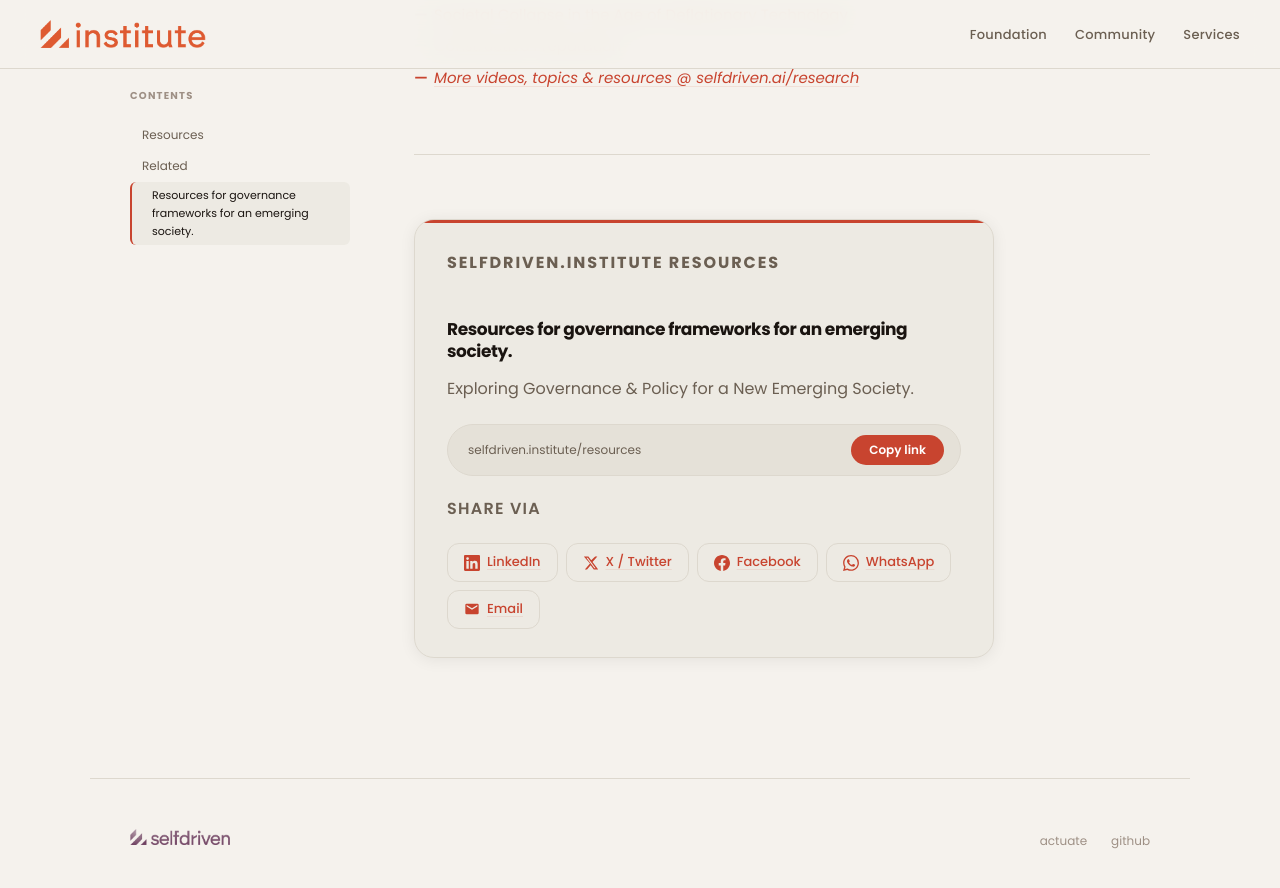
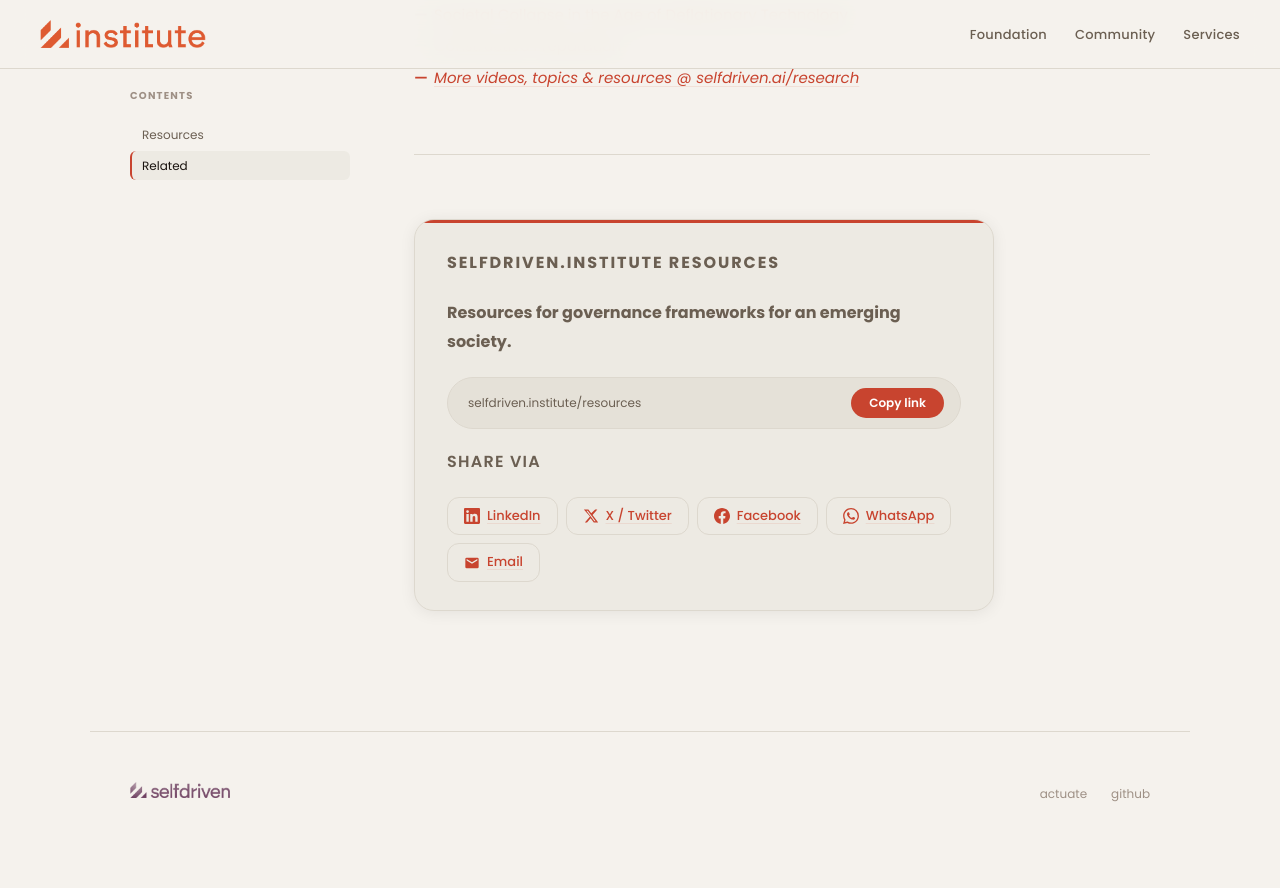
Before and after one commit to selfdriven-foundation/selfdriven-institute, a Jekyll site: the page built from docs/pages/resources.md, in a window 1280 px wide and 900 px high, scrolled down 601 px. Shown: the top 888 px of the window. Built offline with Jekyll 4.4.1, drawn with Linux system fonts in a browser that asks for light colours; after the commit the page ends 1455 px from its top, so only the background shows below that.

Commit message:
resources

```diff
--- a/docs/pages/resources.md
+++ b/docs/pages/resources.md
@@ -25,8 +25,7 @@ description: "selfdriven Institute — resources for governance frameworks for a
 
 <div class="sd-share-card" id="sd-share">
   <p class="sd-share-eyebrow">selfdriven.institute Resources</p>
-  <h3 class="sd-share-title">Resources for governance frameworks for an emerging society.</h3>
-  <p class="sd-share-subtitle">Exploring Governance & Policy for a New Emerging Society.</p>
+  <p class="sd-share-title">Resources for governance frameworks for an emerging society.</p>
 
   <!-- URL pill + copy button -->
   <div class="sd-share-url-row">
```
Also changed, not shown: docs/pages/resources/resource-summary-uk-parliament-hearing-on-ai-risks-Impact-and-regulation.md (+1 -1 lines), 2 other files.
